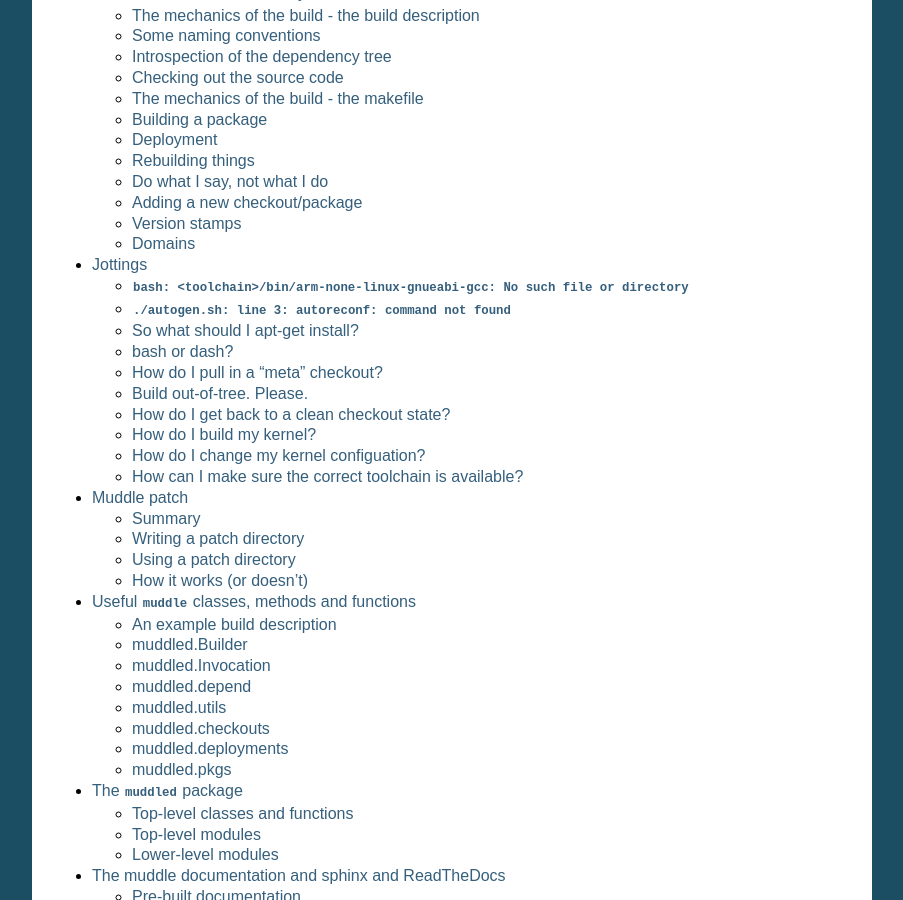
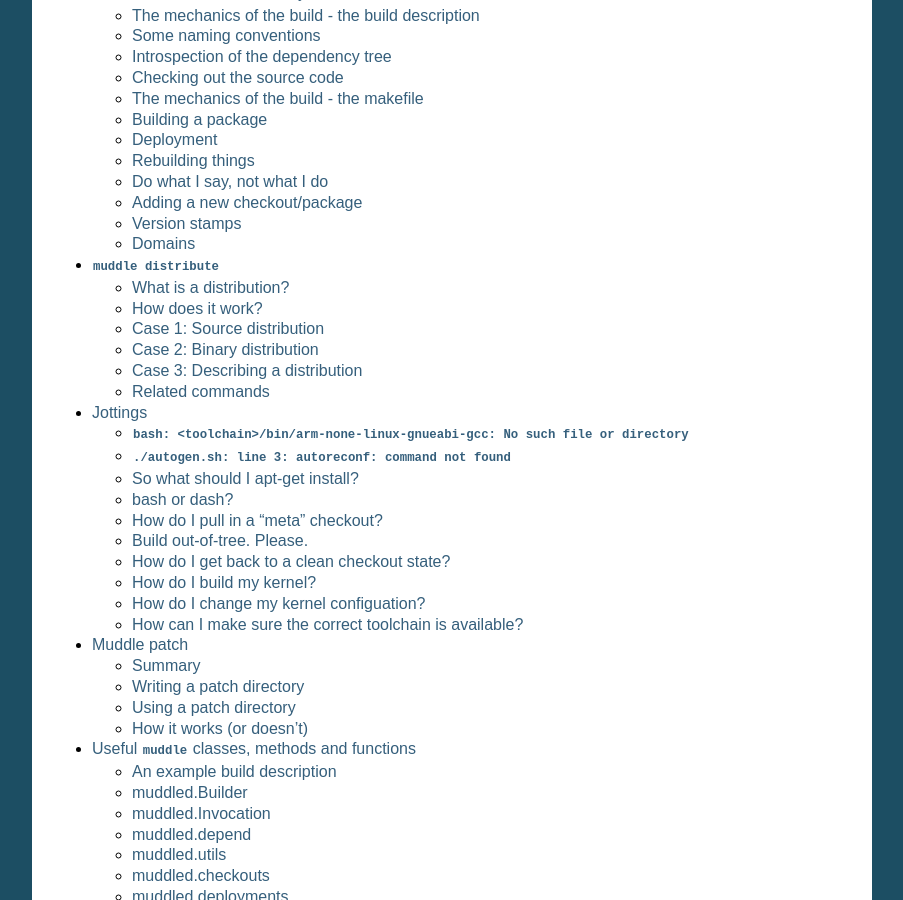
Before and after one commit to kynesim/muddle, a Sphinx documentation site: the page built from docs/index.txt, in a window 1280 px wide and 900 px high, scrolled down 564 px. Shown: the whole window, without its empty margins (198-1101 px from the left). Built offline with Sphinx 7.4.7, drawn with Linux system fonts in a browser that asks for light colours; some of the changed lines change nothing that is shown.

Commit message:
Add some preliminary documentation

```diff
--- /dev/null
+++ b/docs/distribute.txt
@@ -0,0 +1,301 @@
+=====================
+``muddle distribute``
+=====================
+
+The ``muddle distribute`` command is intended to help with the following use
+cases:
+
+1. I want to distribute all of my source code as an archive (typically, a
+   ``.tgz`` (gzipped TAR file) or ``.zip`` file). How do I extract the
+   relevant directories?
+
+2. I want to prepare a binary release for passing to someone.
+
+3. I want to prepare a distribution where some packages are distributed as
+   source code, some as binary, and some not at all.
+
+That third case was actually the driving force of the development of muddle
+distribution support, as we wanted to be able to produce a build tree
+containing source code for any open-source packages, binary blobs for
+proprietary packages whose source code is private, and possibly omitting
+entirely packages that are "secret".
+
+The desired intent is that, whatever means (1 through 3) is used, the result
+should be a functioning muddle build tree. Clearly this might not always be
+possible for some of the more extreme values of case 3 (if too much of the
+build tree is not distributed because it is "secret"), but even in such cases
+it should ideally be possible to write the build description(s) in such a
+manner that something useful can be built.
+
+  (For instance, GPL v2 says "For an executable work, complete source code
+  means all the source code for all modules it contains, plus any associated
+  interface definition files, plus the scripts used to control compilation and
+  installation of the executable." (I hope that counts as fair quoting!).
+  At the individual checkout/package level, the Makefiles are simple to
+  distribute. Quite often the "scripts used to ..." for the entire system,
+  though, are indeed those used to build the system, but don't actually
+  function outside the original context in which they were used. We'd like to
+  make it possible, in this sort of situation, to distribute muddle build
+  trees that actually work and produce someting
+  useful.)
+
+What is a distribution?
+=======================
+A distribution is two things:
+
+1. a copy of all or part of the muddle build tree
+2. a description of what to copy, for this purpose
+
+The ``muddle distribute`` command uses an instance of (2) to produce (1).
+
+A distribution (in the sense of a set of instructions for distributing) is
+identified by a name. This is just a string, and at the moment has no
+restrictions on its content. However, as normal, we reserve any names starting
+with underscore (``_``) for the system to define (there are currently two
+examples), and we recommend sticking to ``A-Za-z0-9_-`` for the characters in
+the name. However, that is not enforced.
+
+How does it work?
+=================
+.. note:: Ignore this little section if you want.
+
+More-or-less as you might expect, with labels and tags and actions.
+
+Basically, for those checkouts or packages that are to be distributed, a rule
+is added to "build" label ``checkout:<name>/distributed`` from
+``checkout:<name>/checked_out`` using the DistributeCheckout action, or
+``package:<name>{<role>)/distributed`` from
+``package:<name>{<role>}/postinstalled`` using the DistributePackage action.
+
+For source and binary releases (cases 1 and 2) the ``muddle distribute``
+command itself organises this. For case 3, appropriate code in the build
+description causes the rules to be added.
+
+You won't, however, see any ``/distribute`` tags in the ``.muddle`` tags
+directories, as the ``/distribute`` tag is treated as "transient" - i.e., it
+doesn't get recorded on disk. This avoids problems if one (for instance) does
+a source distribution with VCS to one directory, and then without to another,
+followed by a partial distribution to yet another - it would not be clear what
+the ``/distribute`` tags meant, and it would always be necessary to clear them
+before each ``muddle distribute``.
+
+Case 1: Source distribution
+===========================
+
+.. note:: The use case in this section seem to be fairly well satisfied
+   by the current implementation, so is likely to be reasonably stable
+
+In a simple build tree, where there are no subdomains, a `.tgz`` file can be
+produced with a command like::
+
+  tar -zcvf archive.tgz build/src build/.muddle build/versions
+
+where ``build`` is the directory containing the build tree.
+
+If VCS directories (``.git/`` and the like) are not wanted, then something
+like::
+
+  tar -zcvf --exclude-vcs archive.tgz build/src build/.muddle build/versions
+
+may suffice.
+
+However:
+
+a. Neither of those copies over the ``.muddle`` directory, and if one asked
+   to archive the ``.muddle`` directory, one would get all of it, not just
+   the parts needed (and one might also get tags set for packages indicating
+   that they have been built, which will not be true of the archived build
+   tree).
+b. If there are subdomains, the command would need to be rather more complex.
+   And if you're doing something weird, like having a VCS directory (perhaps
+   ``.git``) for the tree as stored in the local repositories, but also a
+   historitcal VCS directory (perhaps ``.bzr``) that came with the checkout
+   when it was imported, then it all gets rather difficult.
+
+So instead one can do::
+
+  pushd build
+  muddle distribute -with-version _source_release ../release_1.0
+  popd
+  tar -zcvf release_1.0.tgz release_1.0
+
+which will copy the sources to a directory called ``release_1.0``.
+
+Specifically, it will copy:
+
+* each checkout directory, including the build description, in all domains
+* the ``versions`` directory, if it exists
+* the necessary parts of the ``.muddle`` directory:
+
+  * the ``Description``,  ``RootRepository`` and ``VersionsRepository`` files
+  * the ``tags/checkout`` directory and the tags for the copied checkouts
+
+It does not copy the VCS directory (as determined by the build description,
+``.git`` or whatever) for the checkouts, or for the ``versions`` directory.
+
+If the ``versions`` directory is not wanted, then the ``-with-versions``
+switch can be left off.
+
+If the VCS directories in the checkouts (and ``versions`` directory) *are*
+wanted, then the ``-with-vcs`` switch should be specified::
+
+  muddle distribute -with-version -with-vcs _source_release ../release_1.0.vcs
+
+In either case, because the necessary parts of the ``.muddle`` directory have
+been copied, it should be possible to build the build tree in the normal
+manner::
+
+  cd release_1.0
+  muddle
+
+Case 2: Binary distribution
+===========================
+
+.. note:: Whilst I think this section makes sense, it is possible that it
+   may be re-addressed in the future.
+
+Sometimes someone wants a binary release - that is, the content of the ``obj``
+and ``install`` directories, plus the build descriptions (so they can deploy
+if necessary).
+
+The command::
+
+  muddle distribute _binary_release ../release_1.0-bin
+
+performs a binary release. It copies:
+
+* the ``obj/<package-name>/<package-role>`` directory for each package
+* the ``install/<role>`` directory for each package (this is, of course,
+  the same directory for all packages in the same role)
+* the build description (i.e., its checkout) for the top-level and for any
+  subdomains that have distributed packages (and any "intermediate" subdomains
+  - i.e., if we distribute ``package:(a(b))name/*`` then we will distribute
+  the build description for subdomain "a(b)", but also for "a").
+* the necessary parts of the ``.muddle`` directory:
+
+  * the ``Description``,  ``RootRepository`` and ``VersionsRepository`` files
+  * the ``tags/package`` directory, and the tags for each package and its role
+    therein
+  * the ``tags/checkout`` directory and the tags for the checkouts used by the
+    distributed packages
+
+  .. note:: TODO At the moment it does not copy any instructions - this needs
+     fixing.
+
+As you might guess, if the ``-with-version`` switch is given, then it will
+also distribute the ``versions`` directory, if it exists.
+
+Also, if ``-with-vcs`` is specified, the VCS directories for the build
+descriptions and the ``versions`` directory (if distributed) will also be
+included.
+
+Case 3: Describing a distribution
+=================================
+
+.. note:: This section is still evolving, and much work still remains to be
+   done on working out what we want to do and how to do it
+
+It is possible to define a distribution within the muddle build description.
+Two functions are provided so far::
+
+  from muddled.distribute import distribute_checkout, distribute_package
+  def describe_to(builder):
+      ...
+      distribute_checkout(builder, 'mixed', label('checkout:first_co/*'))
+      distribute_package(builder, 'mixed', label('package:second_pkg{x86}/*'))
+
+The first function::
+
+  distribute_checkout(builder, name, label, copy_vcs_dir=False)
+
+is used to say that a particular checkout (identified by ``label``) is to be
+part of the distribution called ``name``. If ``copy_vcs_dir`` is true, then
+its VCS directory should be distributed.
+
+The function creates a rule saying that ``checkout:<name>/distributed`` is
+build from ``checkout:<name>/checked_out`` using the DistributeCheckout action.
+
+A particular checkout may be part of more than one distribution. Adding a
+checkout to the same distribution more than once has no special effect, except
+that it is the last call that sets the value of ``copy_vcs_dir`` that will be
+used.
+
+.. note:: All checkouts in the build description are implicitly part of
+   distribution ``_source_release``. The ``muddle distribute`` command itself
+   calls ``distribute_checkout`` to add them to this distribution, after the
+   build description has been read. Thus there is never any point in
+   explicitly adding a checkout to ``_source_release`` in the build
+   description itself, as that will be ignored.
+
+Build description checkouts are treated specially. The ``muddle distribute``
+command adds the necessary rules itself, saying that each
+``checkout:<build-desc>/distributed`` is built from
+``checkout:<build-desc>/checked_out`` using the DistributeBuildDescription
+action (which is actually very similar to the DistributeCheckout action, of
+course).
+
+If you do call ``distribute_checkout()`` on a build description checkout, the
+rule you add will actually be replaced by ``muddle distribute``.
+
+The second function::
+
+  distribute_package(builder, name, label, binary=True, source=False, copy_vcs_dir=False)
+
+is used to say that a particular package (identified by ``label``) is to be
+part of the distribution called ``name``.
+
+If ``binary`` is true, then the ``obj`` and ``install`` directories for
+``label`` will be distributed.
+
+If ``source`` is true, then the checkout labels directly used by ``label``
+will be distributed. In that case, if ``copy_vcs_dir`` is true, then
+the VCS directories for those checkouts will also be distributed.
+
+If both ``binary`` and ``source`` are false, nothing much is going to be done
+for this package. The current implementation doesn't grumble about that.
+
+The function creates a rule saying that`
+`package:<name>{<role>)/distributed`` is built from
+``package:<name>{<role>}/postinstalled`` using the DistributePackage action.
+
+A particular package may be part of more than one distribution. Adding a
+package to the same distribution more than once has no special effect, except
+that it is the last call that sets the value of ``binary``, ``source`` and
+``copy_vcs_dir`` that will be used for that distribution.
+
+Still to consider
+-----------------
+* How this related to licences.
+* Can the function calls be made more concise.
+* Do we want to be able to assign one checkout/package to several distributions
+  in a single call?
+* Do we want to have a single call to assign several checkouts/packages to the
+  same distribution?
+* Should there be a call to say "the default checkout/package distribution
+  is..."?
+
+Also:
+
+* should roles (i.e., in particular, ``install`` directories) be treated
+  separarely? If not, should packages be able to say "I only own particular
+  files in the ``install`` directory"?
+* do we ever need to distribute deployments?
+* how to handle instruction files
+* what is meant to happen if contradictory rules are made for a checkout,
+  one via ``distribute_checkout()`` and another via ``distribute_package(...,
+  source=True)``?
+
+Related commands
+================
+* ``muddle help distribute`` gives the help text for ``muddle distribute``,
+  which summarises some of the above.
+
+* ``muddle query distributions`` lists the names of the distributions that
+  exist, either because they are defined in the build description, or because
+  they are predefined.
+
+* ``muddle query localroot <label>`` was provided for development purposes in
+  this project - it reports on the "local root" for a label, which for a label
+  containing a subdomain name will be the "root" of the subdomain.
+
+.. vim: set filetype=rst tabstop=8 softtabstop=2 shiftwidth=2 expandtab:
--- a/docs/index.txt
+++ b/docs/index.txt
@@ -12,6 +12,7 @@ Contents:
 
    README
    muddle-dirs
+   distribute
    jottings
    muddle_patch.README
    muddle-useful
```
